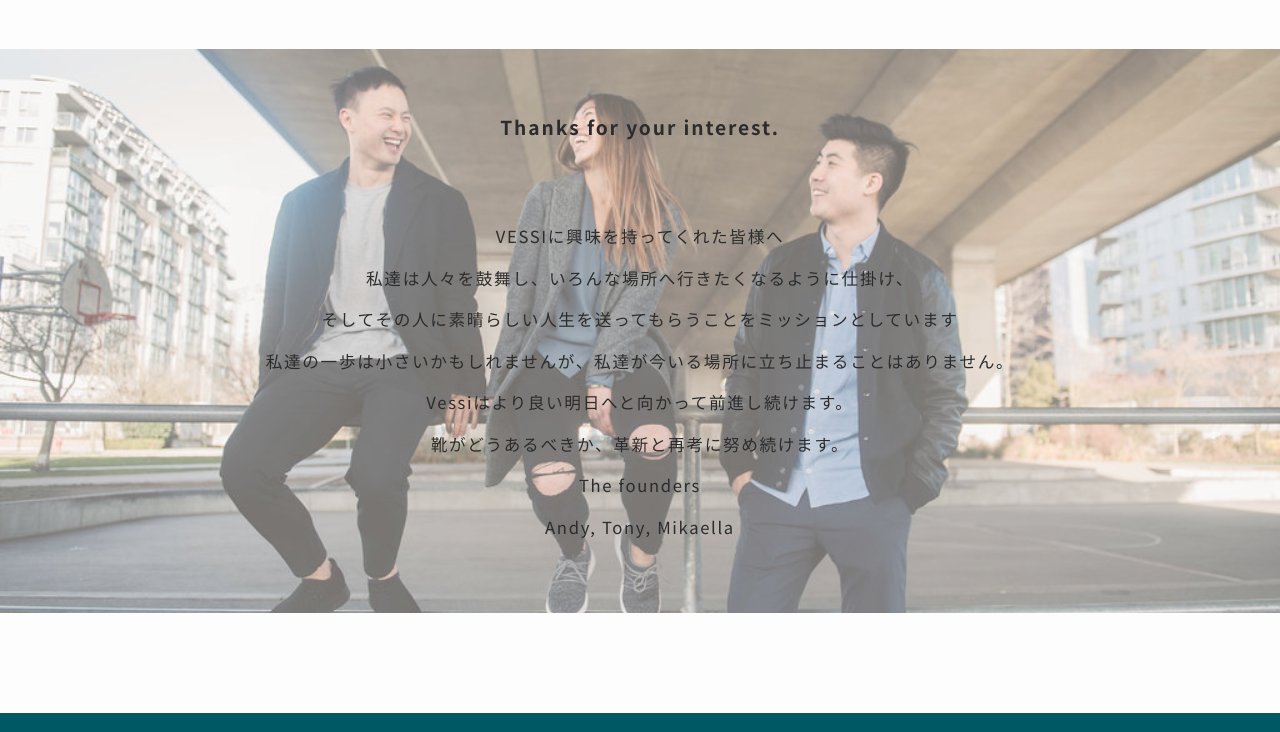
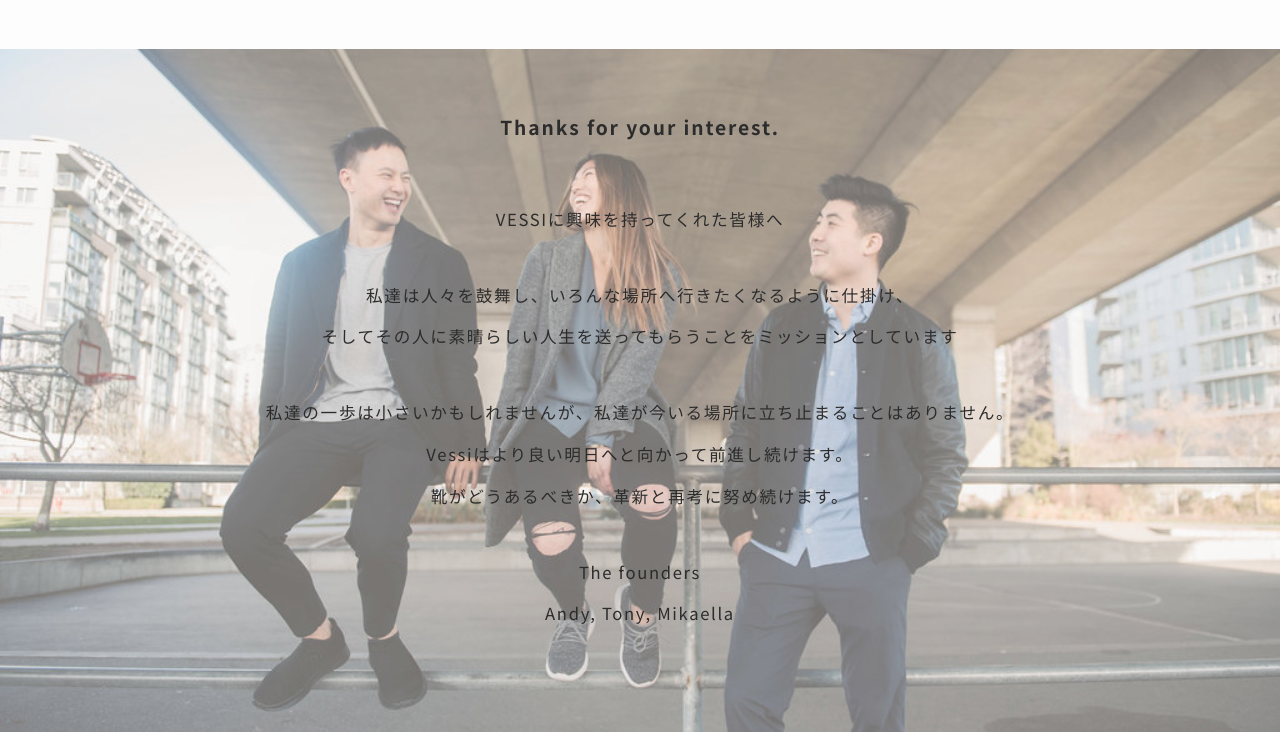
Before and after one commit to T-M0516/vessi-Promotion, a plain HTML site: page index.html in a window 1280 px wide. Shown: the part 8010-8742 px from the top of the page. Drawn offline with nearby package versions, Linux system fonts and the light colour scheme; a web font is replaced by a local one.

Commit message:
founders修正

```diff
--- a/sass/_main.scss
+++ b/sass/_main.scss
@@ -736,6 +736,7 @@
 
     h2 {
         font-size: clamp(14px, 1.5vw, 24px);
+        margin-bottom: 5%;
 
         @include mq {
             margin: 20px;
@@ -744,6 +745,7 @@
 
     P {
         line-height: 2.5em;
+        margin-bottom: 3%;
 
         @include mq {
             padding: 15px 5px;
```
Also changed, not shown: css/style.css, 1 other file.
